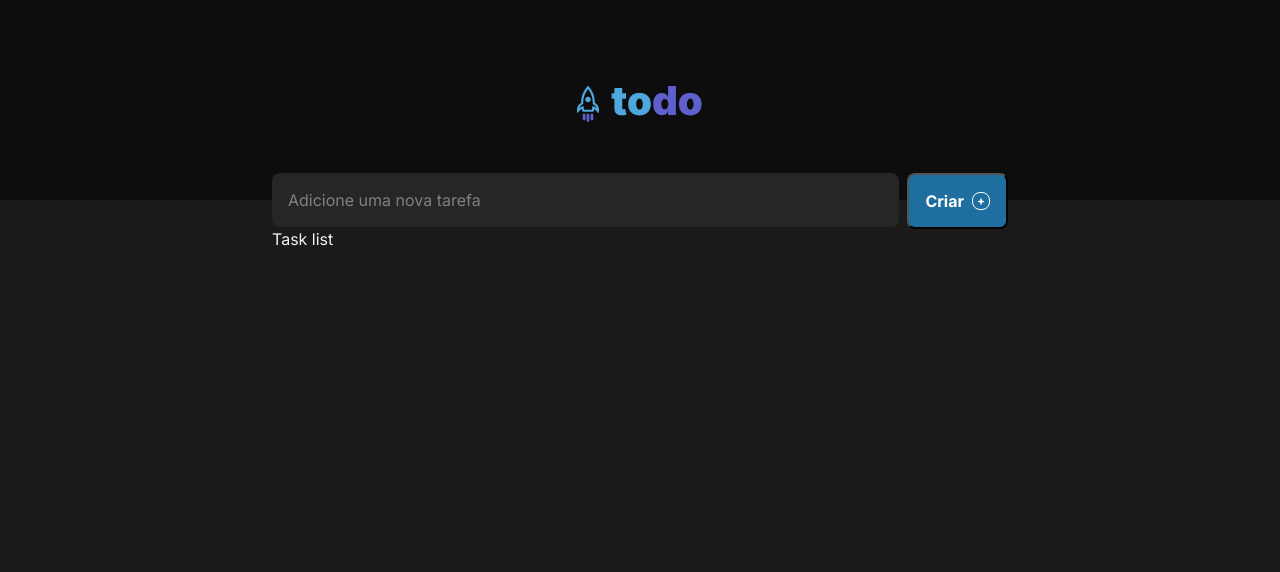
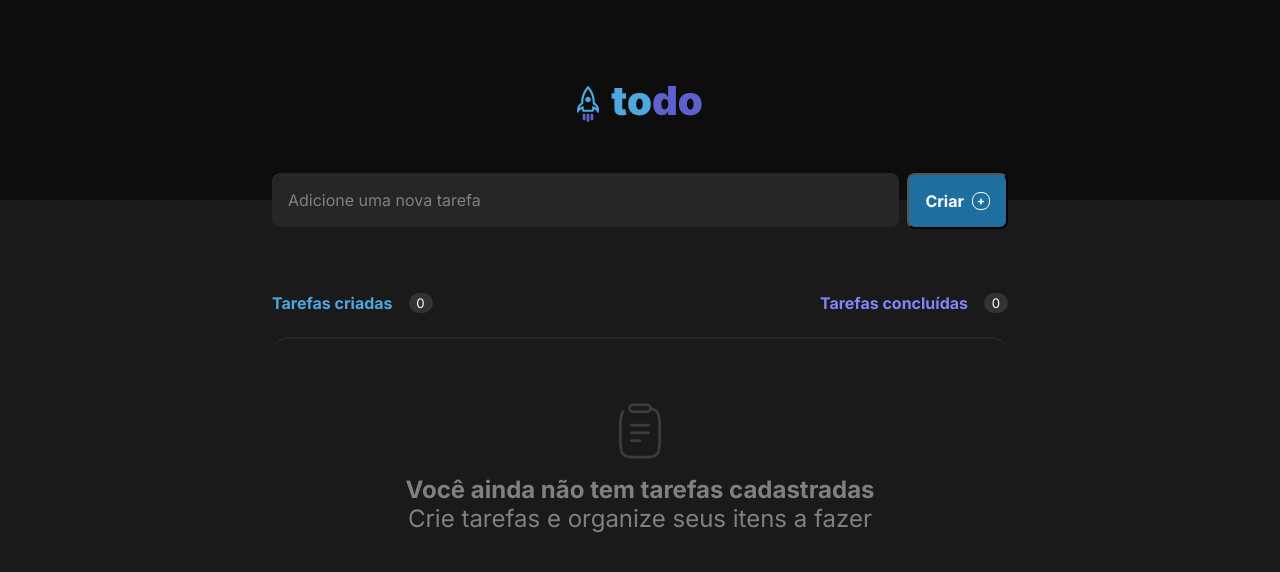
Before and after one commit to lucsmac/todo, a React (Vite) app: page / in a window 1280 px wide. Shown: the top 572 px of the page. Built offline with nearby package versions, Linux system fonts and the light colour scheme.

Commit message:
feat: creating component empty list

```diff
--- a/src/components/tasks-list/index.tsx
+++ b/src/components/tasks-list/index.tsx
@@ -1,9 +1,48 @@
-import styles from 'styles.module.css';
+import { useState } from 'react';
+import styles from './styles.module.css';
+import emptyTasksIcon from './../../assets/empty.svg';
 
 export function TasksList() {
+  const [tasks, setTasks] = useState([
+    'Tarefa 1',
+    'Tarefa 2',
+    'Tarefa 3'
+  ])
+
   return (
-    <div>
-      Task list
+    <div className={styles.tasks}>
+      <header className={styles.tasksHeader}>
+        <div className={styles.tasksInfo}>
+          <p className={styles.createdTasksTitle}>
+            Tarefas criadas
+          </p>
+          <span className={styles.tasksInfoCounter}>
+            0
+          </span>
+        </div>
+
+        <div className={styles.tasksInfo}>
+          <p className={styles.completedTasksTitle}>
+            Tarefas concluídas
+          </p>
+          <span className={styles.tasksInfoCounter}>
+            0
+          </span>
+        </div>
+      </header>
+
+      {tasks.length > 0 ?
+        (
+          <div className={styles.emptyTasks}>
+            <img src={emptyTasksIcon} alt="Icon with an paper with a list" />
+            <p className={styles.emptyTasksTitle}>Você ainda não tem tarefas cadastradas</p>
+            <p className={styles.emptyTasksSubtitle}>Crie tarefas e organize seus itens a fazer</p>
+          </div>
+        ) :
+        <ul>
+          {tasks.map(task => <p>{task}</p>)}
+        </ul>
+      }
     </div>
   )
 }
--- a/src/components/tasks-list/styles.module.css
+++ b/src/components/tasks-list/styles.module.css
@@ -0,0 +1,57 @@
+.tasks {
+  margin-top: 4rem;
+}
+
+.tasksHeader {
+  display: flex;
+  justify-content: space-between;
+}
+
+.tasksInfo {
+  display: flex;
+  gap: 1rem;
+}
+
+.tasksInfoCounter {
+  color: var(--white);
+  background-color: var(--gray-400);
+  border-radius: .75rem;
+  font-size: .825rem;
+  width: 1.5rem;
+  height: 1.25rem;
+  display: flex;
+  align-items: center;
+  justify-content: center;
+}
+
+.createdTasksTitle {
+  font-weight: bold;
+  color: var(--blue-300);
+}
+
+.completedTasksTitle {
+  font-weight: bold;
+  color: var(--purple-300);
+}
+
+.emptyTasks {
+  margin-top: 1.5rem;
+  display: flex;
+  align-items: center;
+  flex-direction: column;
+  padding: 4rem 0;
+  border-radius: 16px;
+  border-top: 2px solid var(--gray-500);
+}
+
+.emptyTasksTitle {
+  font-size: 1.5rem;
+  font-weight: bold;
+  color: var(--gray-300);
+  margin-top: 1rem;
+}
+
+.emptyTasksSubtitle {
+  color: var(--gray-300);
+  font-size: 1.5rem;
+}
```
Also changed, not shown: src/assets/empty.svg (added).
